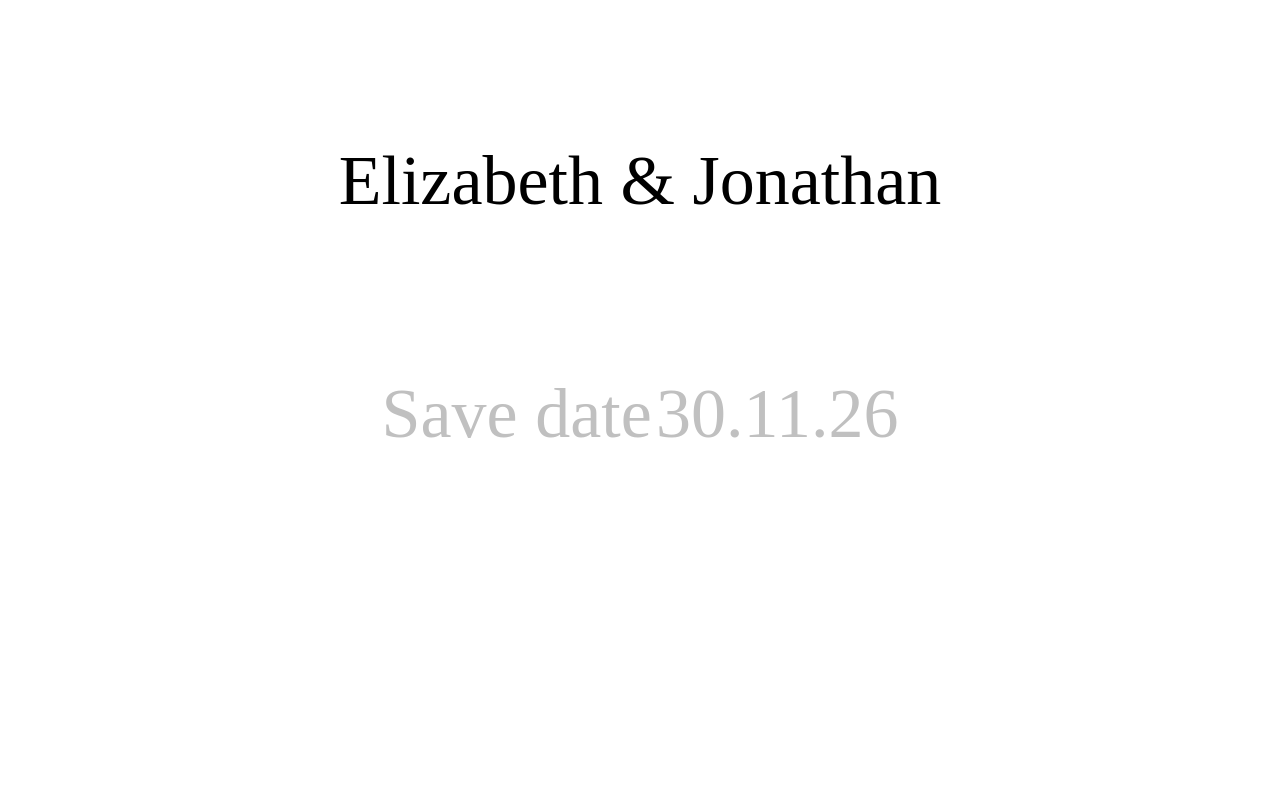
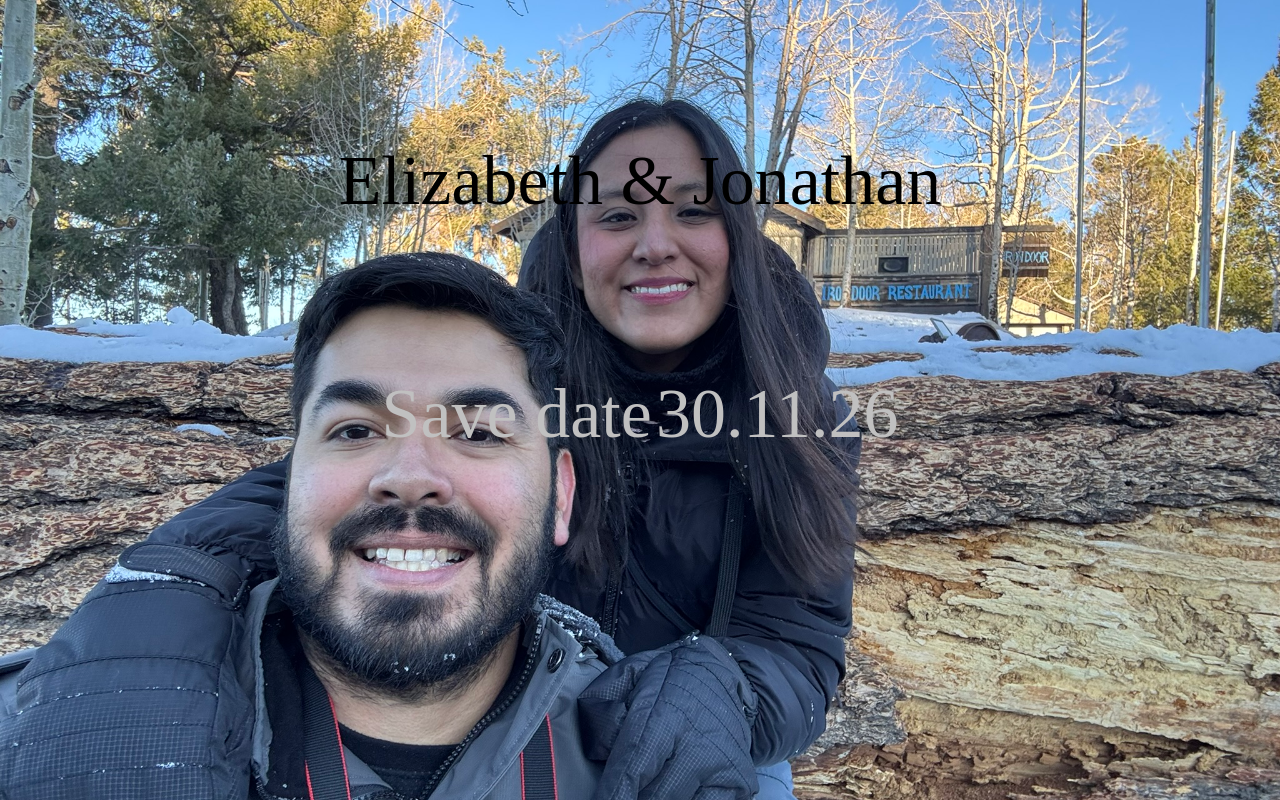
Before and after one commit to Jonath93/TemplateVirtualInvitation, a plain HTML site: page index.html in a window 1280 px wide. Drawn offline with nearby package versions, Linux system fonts and the light colour scheme; the site is published under a folder, as on GitHub Pages, so addresses that start at the root find nothing; a web font is replaced by a local one.

Commit message:
change to dots

```diff
--- a/src/Styles/main.css
+++ b/src/Styles/main.css
@@ -29,7 +29,7 @@
 }
 
 .principal-img {
-    background-image: url(/src/img/HomePictureVertical.JPEG);
+    background-image: url(../img/HomePictureVertical.JPEG);
     background-size: cover;
     background-repeat: no-repeat;
     background-position: center center;
@@ -43,7 +43,7 @@
     }
 
     .principal-img {
-        background-image: url(/src/img/homePicture.JPEG);
+        background-image: url(../img/homePicture.JPEG);
         background-size: cover;
         background-repeat: no-repeat;
         background-position: center center;
```
